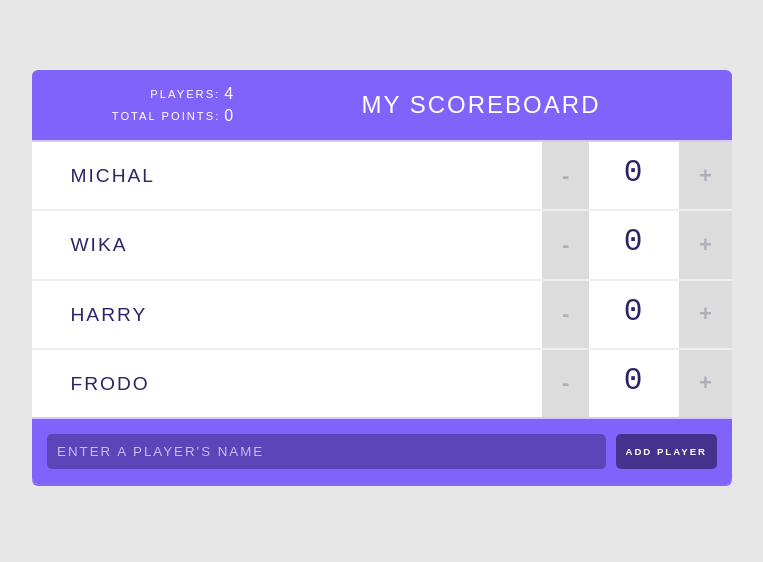
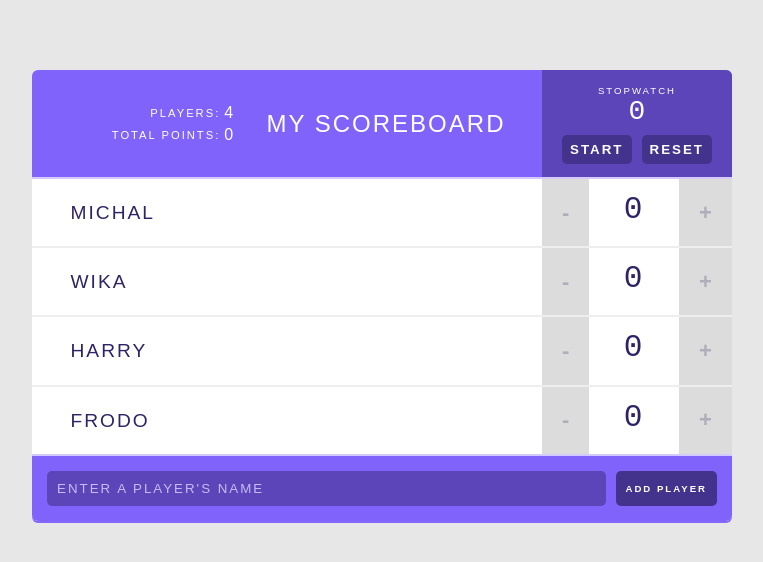
Before and after one commit to michaldobiezynski/ScoreBoardApp, a React (Create React App) app: page / in a window 1280 px wide. Shown: the top 562 px of the page, without its empty margins (258-1021 px from the left). Built offline with nearby package versions, Linux system fonts and the light colour scheme.

Commit message:
added stopwatch component to the header

```diff
--- a/src/components/Header.js
+++ b/src/components/Header.js
@@ -1,11 +1,13 @@
 import React from "react";
 import Stats from "./Stats";
+import Stopwatch from "./Stopwatch";
 
 const Header = (props) => {
     return (
         <header>
             <Stats players={props.players}/>
             <h1>{props.title}</h1>
+            <Stopwatch />
         </header>
     );
 }
```
